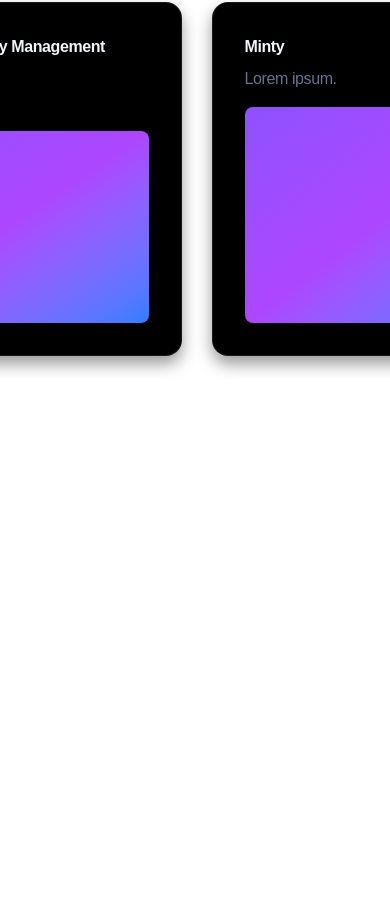
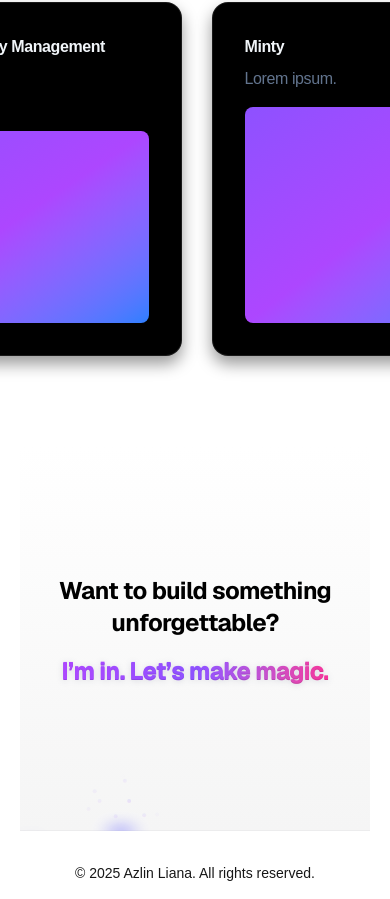
Before and after one commit to azlinliana/my-portfolio, a Next.js app: page / in a window 390 px wide. Shown: the part 9143-10042 px from the top of the page. Before the commit the page ends 9526 px from the top, so only its background shows below. Built offline with nearby package versions, Linux system fonts and the light colour scheme.

Commit message:
Update page with footer

```diff
--- a/app/page.tsx
+++ b/app/page.tsx
@@ -7,9 +7,12 @@
 import { Skills } from "@/components/skills";
 import { Projects } from "@/components/projects";
 
+import { BackgroundBeamsWithCollision } from "@/components/ui/background-beams-with-collision";
+
 export default function Home() {
   return (
     <main className="relative flex justify-center items-center flex-col mx-auto sm:px-10 px-5">
+      {/* Main section */}
       <div className="max-w-7xl w-full">
         <Navbar />
 
@@ -29,6 +32,28 @@
           <Projects />
         </SectionWrapper>
       </div>
+
+      {/* Footer section */}
+      <footer className="w-full mt-16 flex flex-col items-center justify-center text-center relative">
+        <BackgroundBeamsWithCollision>
+          <h2 className="text-2xl relative z-20 md:text-4xl lg:text-7xl font-bold text-center text-black dark:text-white font-sans tracking-tight">
+            Want to build something unforgettable?{" "}
+            <div className="relative mx-auto inline-block w-max [filter:drop-shadow(0px_1px_3px_rgba(27,_37,_80,_0.14))]">
+              <div className="absolute left-0 top-[1px] bg-clip-text bg-no-repeat text-transparent bg-gradient-to-r py-4 from-purple-500 via-violet-500 to-pink-500 [text-shadow:0_0_rgba(0,0,0,0.1)]">
+                <span className="">I’m in. Let’s make magic.</span>
+              </div>
+
+              <div className="relative bg-clip-text text-transparent bg-no-repeat bg-gradient-to-r from-purple-500 via-violet-500 to-pink-500 py-4">
+                <span className="">I’m in. Let’s make magic.</span>
+              </div>
+            </div>
+          </h2>
+        </BackgroundBeamsWithCollision>
+
+        <p className="text-sm text-muted-foreground dark:text-gray-400 mt-8 mb-4 z-20">
+          &copy; 2025 Azlin Liana. All rights reserved.
+        </p>
+      </footer>
     </main>
   );
 }
```
